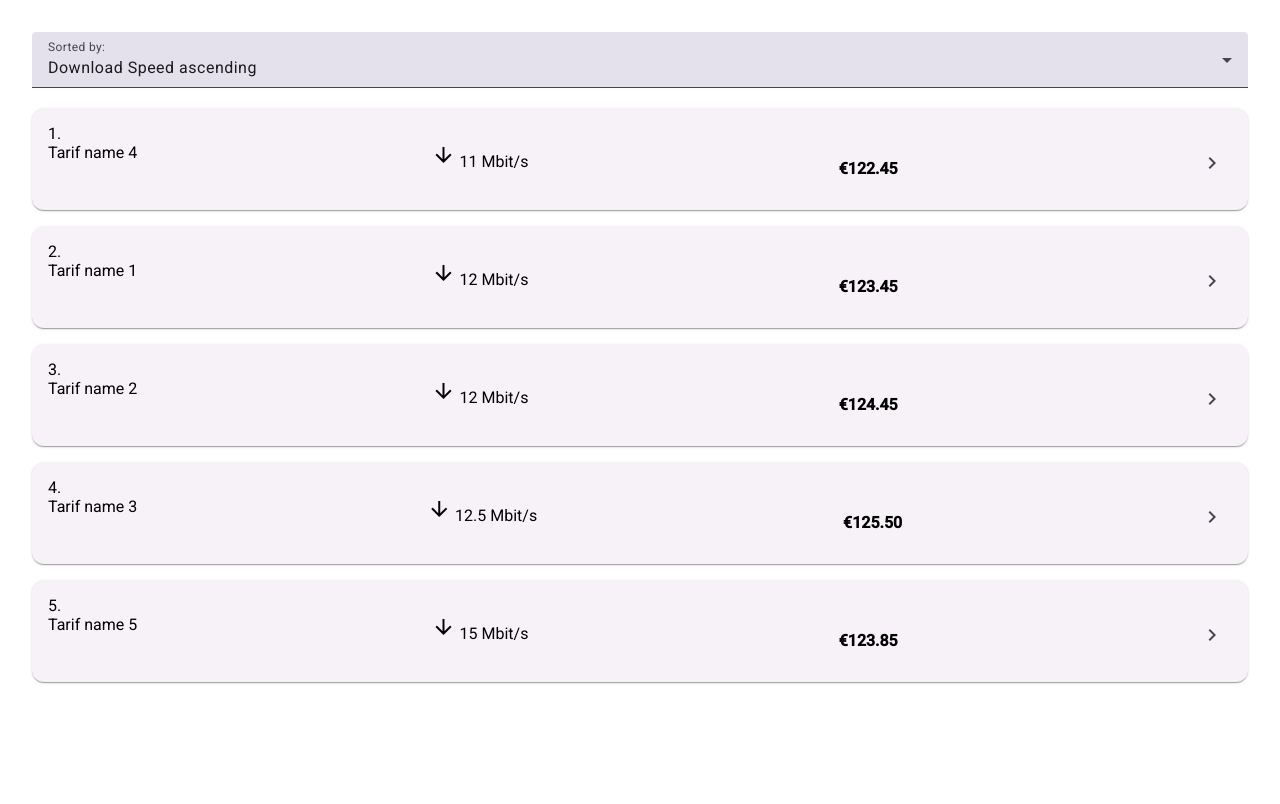
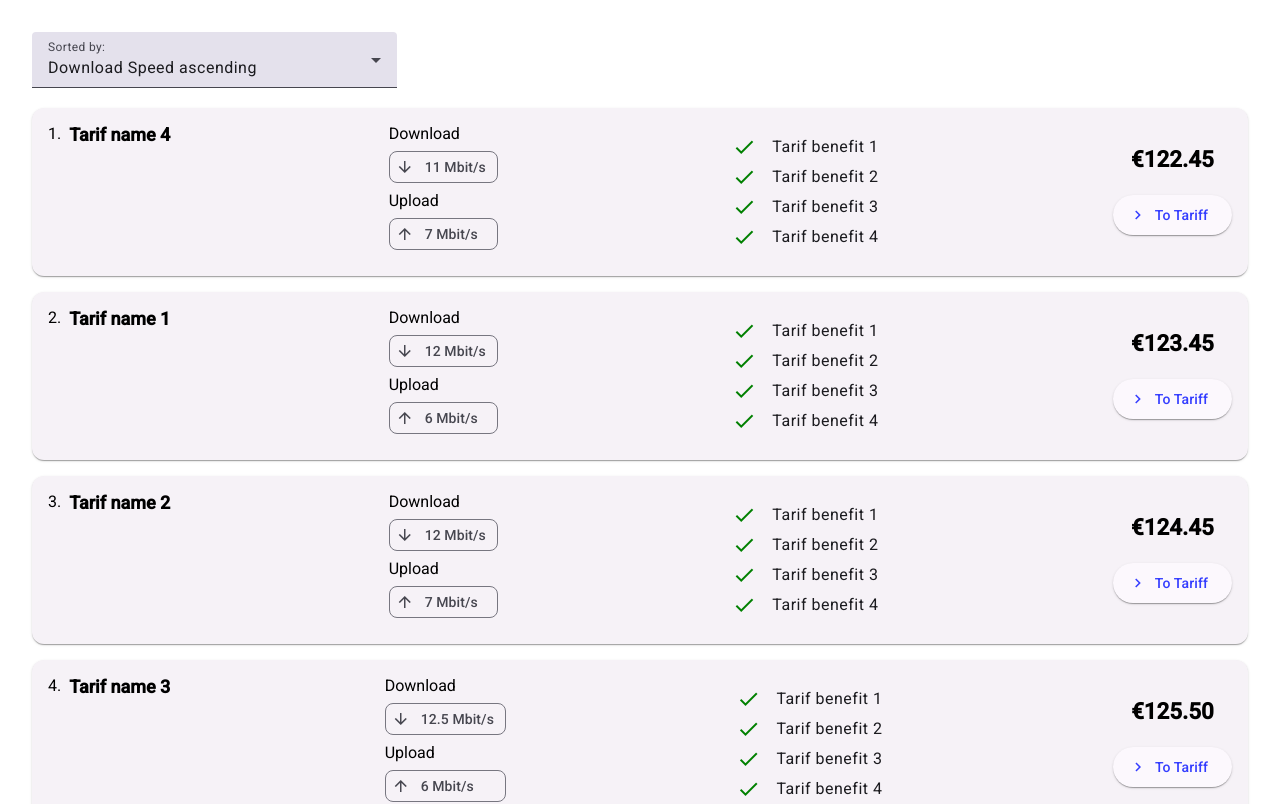
Before and after one commit to olgabelous/interview-task, an Angular app: page / in a window 1280 px wide. Shown: the top 804 px of the page. Built offline with nearby package versions, Linux system fonts and the light colour scheme.

Commit message:
Add desktop version

```diff
--- a/src/app/tarif-list/tarif-list.component.html
+++ b/src/app/tarif-list/tarif-list.component.html
@@ -13,8 +13,8 @@
 <div class="tariff-list">
   @for (tarif of sortedTarifs(); track tarif.id) {
   <mat-card class="tariff-card">
-    <div>{{ $index + 1 }}.</div>
-    <app-tarif [tarif]="tarif" />
+    <div class="index">{{ $index + 1 }}.</div>
+    <app-tarif class="tarif" [tarif]="tarif" />
   </mat-card>
   }
 </div>
--- a/src/app/tarif-list/tarif-list.component.scss
+++ b/src/app/tarif-list/tarif-list.component.scss
@@ -1,7 +1,9 @@
+/* Mobile styles */
 :host {
   display: flex;
   flex-direction: column;
   padding: 2rem;
+}
 
 .sorting {
   width: 100%;
@@ -15,7 +17,31 @@
 
 .tariff-card {
   display: flex;
-    justify-content: space-between;
+  flex-direction: row;
+  flex-wrap: nowrap;
   padding: 1rem;
+  gap: 0.5rem;
+
+  .index {
+    flex: 0 0 auto;
+  }
+
+  .tarif {
+    flex: 1; /* Take all remaining space */
+    min-width: 0;
   }
 }
+
+/* Tablet styles */
+@media (min-width: 768px) {
+  .sorting {
+    width: 30%;
+  }
+}
+
+/* Desktop styles */
+@media (min-width: 1024px) {
+  .sorting {
+    width: 30%;
+  }
+}
--- a/src/app/tarif-list/tarif/tarif.component.html
+++ b/src/app/tarif-list/tarif/tarif.component.html
@@ -1,15 +1,54 @@
-<div class="tariff-content mobile">
-  <div class="tariff-header">
-    <div>{{ tarif().tarifName }}</div>
+<div class="tarif-content mobile-content">
+  <div class="tarif-header">
+    {{ tarif().tarifName }}
   </div>
 
   <div class="speed">
-    <span><mat-icon>arrow_downward</mat-icon> {{ tarif().download }} Mbit/s</span>
+    <span
+      ><mat-icon>arrow_downward</mat-icon> {{ tarif().download }} Mbit/s</span
+    >
   </div>
 
-  <p class="price">{{ tarif().price | currency:'EUR'}}</p>
+  <p class="price">{{ tarif().price | currency : "EUR" }}</p>
 
   <button mat-icon-button class="tarif-btn" color="primary">
     <mat-icon>chevron_right</mat-icon>
   </button>
 </div>
+
+<!-- Desktop content -->
+<div class="tarif-content desktop-content">
+  <div class="tarif-header">
+    {{ tarif().tarifName }}
+  </div>
+
+  <div class="speed">
+    <div>Download</div>
+    <mat-chip>
+      <mat-icon matChipAvatar>arrow_downward</mat-icon>
+      {{ tarif().download }} Mbit/s
+    </mat-chip>
+
+    <div>Upload</div>
+    <mat-chip>
+      <mat-icon matChipAvatar>arrow_upward</mat-icon>
+      {{ tarif().upload }} Mbit/s
+    </mat-chip>
+  </div>
+
+  <mat-list>
+    @for (benefit of tarif().benefits; track benefit) {
+    <mat-list-item class="benefit-item">
+      <mat-icon matListItemIcon class="benefit-icon">check</mat-icon>
+      <div matListItem>{{ benefit }}</div>
+    </mat-list-item>
+    }
+  </mat-list>
+
+  <div class="price-action">
+    <p class="price desktop-label">{{ tarif().price | currency : "EUR" }}</p>
+    <button mat-raised-button color="primary">
+      To Tariff <mat-icon>chevron_right</mat-icon>
+    </button>
+  </div>
+</div>
--- a/src/app/tarif-list/tarif/tarif.component.scss
+++ b/src/app/tarif-list/tarif/tarif.component.scss
@@ -1,4 +1,4 @@
-.tariff-content {
+.tarif-content {
   display: flex;
   justify-content: space-between;
   align-items: start;
@@ -8,10 +8,59 @@
 .speed {
   display: flex;
   flex-direction: column;
-  margin-right: 1rem;
+  gap: 0.5rem;
 }
 
 .price {
   font-size: 1rem;
   font-weight: bold;
 }
+
+.desktop-content {
+  display: none;
+}
+
+/* Tablet styles */
+@media (min-width: 768px) {
+  .desktop-content {
+    display: none;
+  }
+
+  .mobile-content {
+    display: none;
+  }
+}
+
+/* Desktop styles */
+@media (min-width: 1024px) {
+  .desktop-content {
+    display: flex;
+  }
+
+  .mobile-content {
+    display: none;
+  }
+
+  .tarif-header {
+    font-size: 18px;
+    font-weight: bold;
+  }
+
+  .benefit-item {
+    height: 30px !important;
+
+    .benefit-icon {
+      color: green;
+    }
+  }
+
+  .price-action {
+    display: flex;
+    flex-direction: column;
+    align-items: center;
+  }
+
+  .price {
+    font-size: 1.4rem;
+  }
+}
--- a/src/app/tarif-list/tarif/tarif.component.ts
+++ b/src/app/tarif-list/tarif/tarif.component.ts
@@ -3,11 +3,13 @@ import { Tarif } from '../../models/tarif';
 import { MatButtonModule } from '@angular/material/button';
 import { CurrencyPipe } from '@angular/common';
 import { MatIconModule } from '@angular/material/icon';
+import {MatChipsModule} from '@angular/material/chips';
+import {MatListModule} from '@angular/material/list';
 
 
 @Component({
   selector: 'app-tarif',
-  imports: [MatButtonModule, CurrencyPipe, MatIconModule],
+  imports: [MatButtonModule, CurrencyPipe, MatIconModule, MatChipsModule, MatListModule],
   templateUrl: './tarif.component.html',
   styleUrl: './tarif.component.scss'
 })
```
Lines whose indentation alone changed are shown as unchanged.
